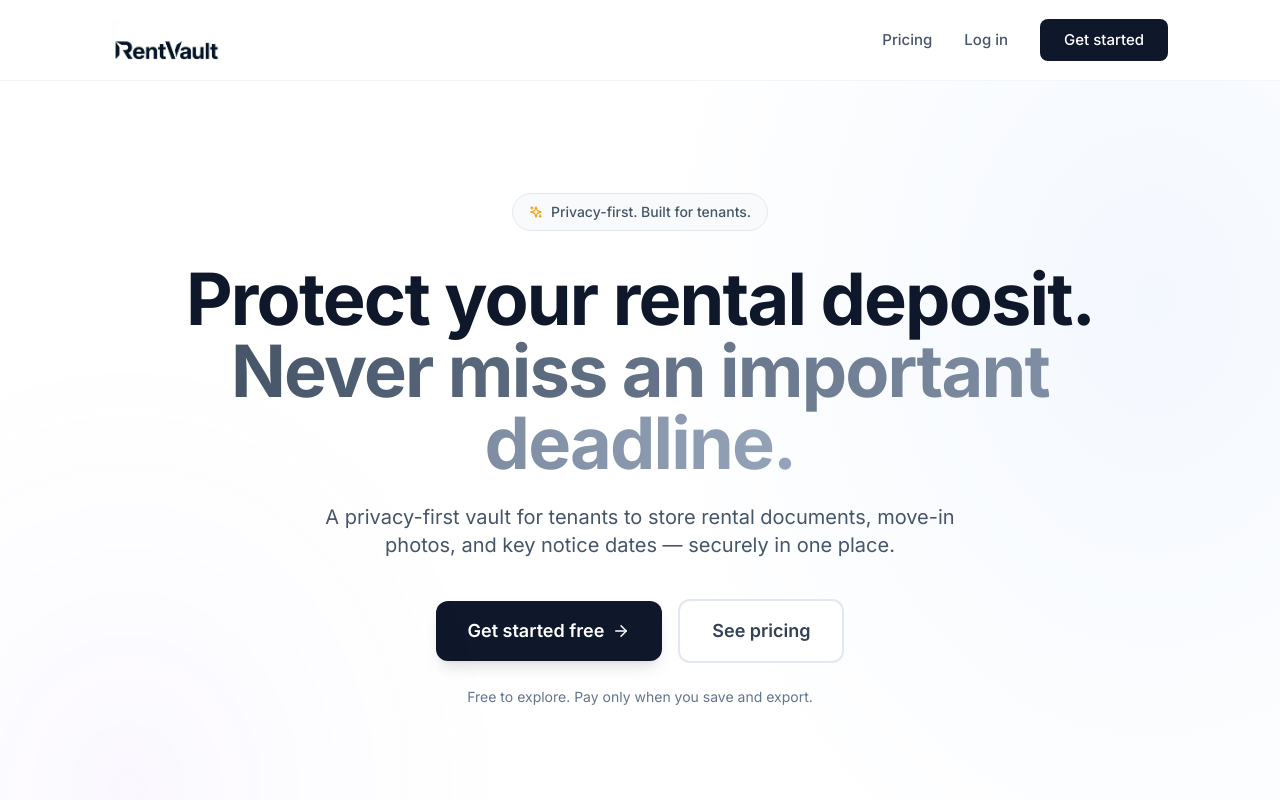
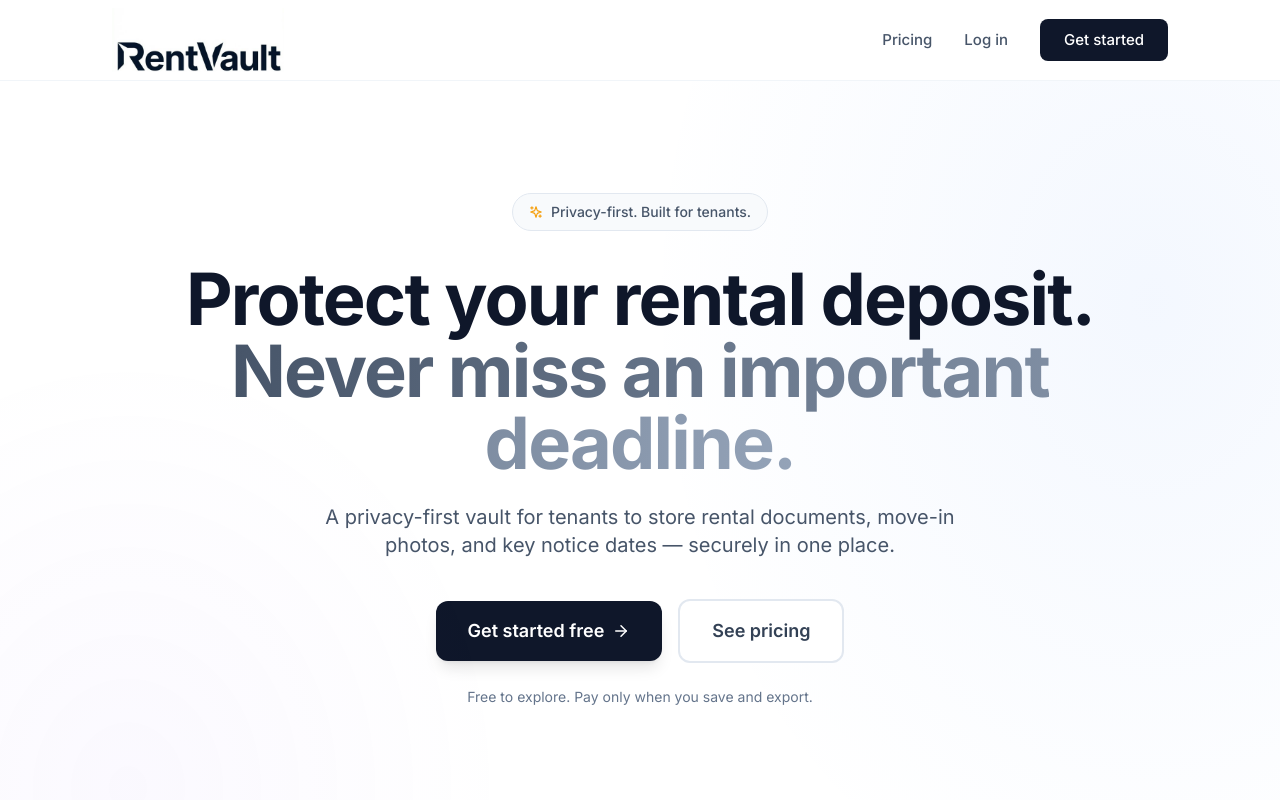
Before and after one commit to pipiagiorgi-rgb/guard-rent, a Next.js app: page / in a window 1280 px wide. Shown: the top 800 px of the page. Built offline with nearby package versions, Linux system fonts and the light colour scheme; no server answers.

Commit message:
Increase logo size for better brand visibility

```diff
--- a/src/components/brand/Logo.tsx
+++ b/src/components/brand/Logo.tsx
@@ -11,9 +11,9 @@ interface LogoProps {
 // Image-based logo with stylized RV
 export function Logo({ className = '', size = 'md' }: LogoProps) {
     const sizes = {
-        sm: { width: 84, height: 28 },
-        md: { width: 108, height: 36 },
-        lg: { width: 132, height: 44 }
+        sm: { width: 108, height: 36 },   // Was 84x28
+        md: { width: 140, height: 46 },   // Was 108x36
+        lg: { width: 172, height: 56 }    // Was 132x44
     }
 
     const { width, height } = sizes[size]
--- a/src/components/layout/NavbarClient.tsx
+++ b/src/components/layout/NavbarClient.tsx
@@ -22,7 +22,7 @@ export default function NavbarClient({ isLoggedIn }: { isLoggedIn: boolean }) {
             <div className="max-w-[1120px] mx-auto px-6 md:px-8">
                 <div className="h-20 flex items-center justify-between">
                     <Link href="/" className="flex items-center">
-                        <Logo size="md" />
+                        <Logo size="lg" />
                     </Link>
 
                     {/* Desktop Nav */}
```
